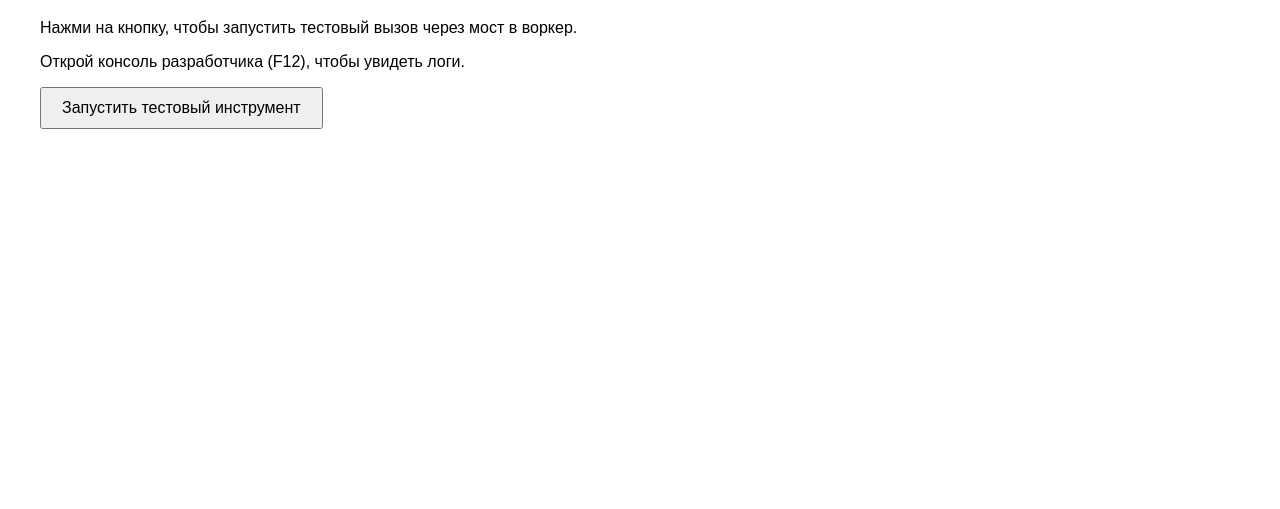
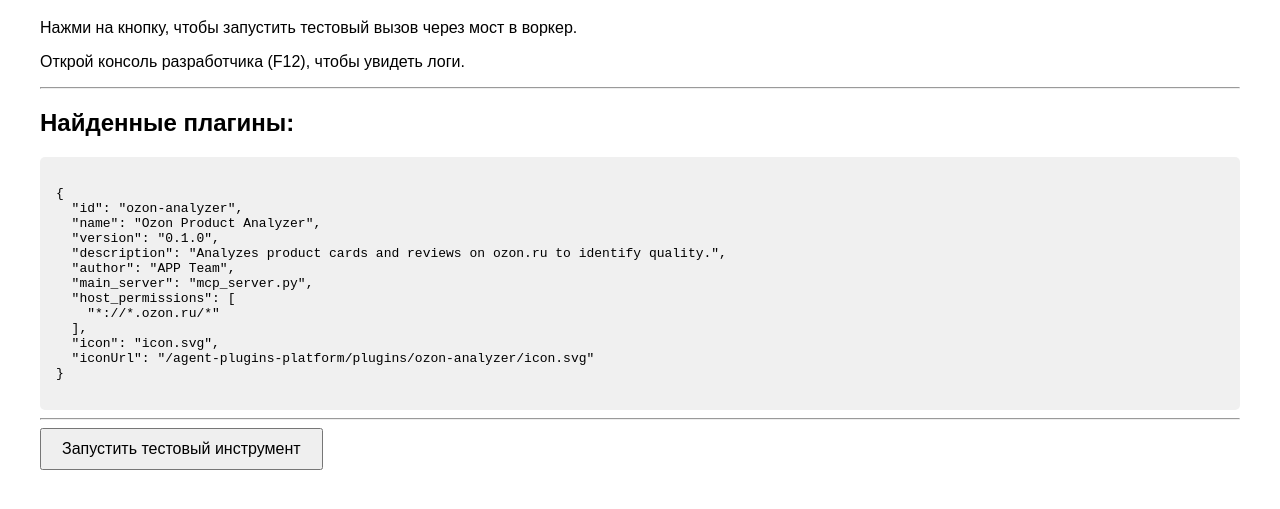
Before and after one commit to LebedevIV/agent-plugins-platform-legacy, a plain HTML site: page agent-plugins-platform/test-harness.html in a window 1280 px wide. Shown: the part 101-610 px from the top of the page. Drawn offline with Linux system fonts and the light colour scheme.

Commit message:
feat: implement plugin discovery via manifests

```diff
--- /dev/null
+++ b/agent-plugins-platform/core/plugin-manager.js
@@ -0,0 +1,40 @@
+/**
+ * Этот модуль отвечает за обнаружение и загрузку плагинов.
+ */
+
+// В расширении мы не можем сканировать папки, поэтому мы будем
+// жестко задавать список известных нам плагинов.
+const PLUGIN_DIRS = ['ozon-analyzer'];
+
+/**
+ * Находит и загружает метаданные всех доступных плагинов.
+ * @returns {Promise<Array<object>>} - Массив объектов с данными каждого плагина.
+ */
+export async function getAvailablePlugins() {
+    const plugins = [];
+
+    for (const dirName of PLUGIN_DIRS) {
+        try {
+            const manifestUrl = `/agent-plugins-platform/plugins/${dirName}/manifest.json`;
+            const response = await fetch(manifestUrl);
+
+            if (!response.ok) {
+                throw new Error(`Failed to fetch manifest: ${response.statusText}`);
+            }
+
+            const manifest = await response.json();
+
+            // Добавляем к манифесту полезные данные, которые понадобятся UI
+            plugins.push({
+                id: dirName,
+                ...manifest,
+                iconUrl: `/agent-plugins-platform/plugins/${dirName}/${manifest.icon}`
+            });
+
+        } catch (error) {
+            console.error(`Failed to load plugin from '${dirName}':`, error);
+        }
+    }
+
+    return plugins;
+}
--- a/agent-plugins-platform/test-harness.html
+++ b/agent-plugins-platform/test-harness.html
@@ -8,14 +8,23 @@
     </style>
 </head>
 <body>
+<!-- ... внутри <body> ... -->
     <h1>Тестовый стенд для Agent-Plugins-Platform</h1>
     <p>Нажми на кнопку, чтобы запустить тестовый вызов через мост в воркер.</p>
     <p>Открой консоль разработчика (F12), чтобы увидеть логи.</p>
+
+    <hr>
+    <h2>Найденные плагины:</h2>
+    <div id="plugins-list" style="background: #f0f0f0; padding: 1em; border-radius: 5px;">
+        Загрузка...
+    </div>
+    <hr>
 
     <!-- Сюда мы добавим нашу кнопку с помощью JavaScript -->
     <div id="root"></div>
 
     <!-- Подключаем наш главный скрипт как модуль -->
     <script type="module" src="/agent-plugins-platform/test-harness.js"></script>
+    <!-- ... -->
 </body>
 </html>
--- a/agent-plugins-platform/test-harness.js
+++ b/agent-plugins-platform/test-harness.js
@@ -1,8 +1,41 @@
-import { createTestRunnerButton } from '/agent-plugins-platform/ui/TestRunner.js';
+import { createTestRunnerButton } from './ui/TestRunner.js';
+import { getAvailablePlugins } from './core/plugin-manager.js';
 
 console.log('Тестовый стенд инициализирован.');
+
+// --- Новая часть: загрузка и отображение плагинов ---
+const pluginsListContainer = document.getElementById('plugins-list');
+
+async function displayPlugins() {
+    try {
+        const plugins = await getAvailablePlugins();
+
+        if (plugins.length === 0) {
+            pluginsListContainer.textContent = 'Плагины не найдены.';
+            return;
+        }
+
+        pluginsListContainer.innerHTML = ''; // Очищаем "Загрузка..."
+
+        plugins.forEach(plugin => {
+            const pluginCard = document.createElement('pre');
+            pluginCard.style.whiteSpace = 'pre-wrap';
+            pluginCard.textContent = JSON.stringify(plugin, null, 2);
+            pluginsListContainer.appendChild(pluginCard);
+        });
+
+    } catch (error) {
+        pluginsListContainer.textContent = 'Ошибка при загрузке плагинов.';
+        console.error(error);
+    }
+}
+// --- Конец новой части ---
+
 
 const rootElement = document.getElementById('root');
 const testButton = createTestRunnerButton();
 
 rootElement.appendChild(testButton);
+
+// Запускаем отображение плагинов
+displayPlugins();
```
Also changed, not shown: agent-plugins-platform/plugins/ozon-analyzer/manifest.json (added).
